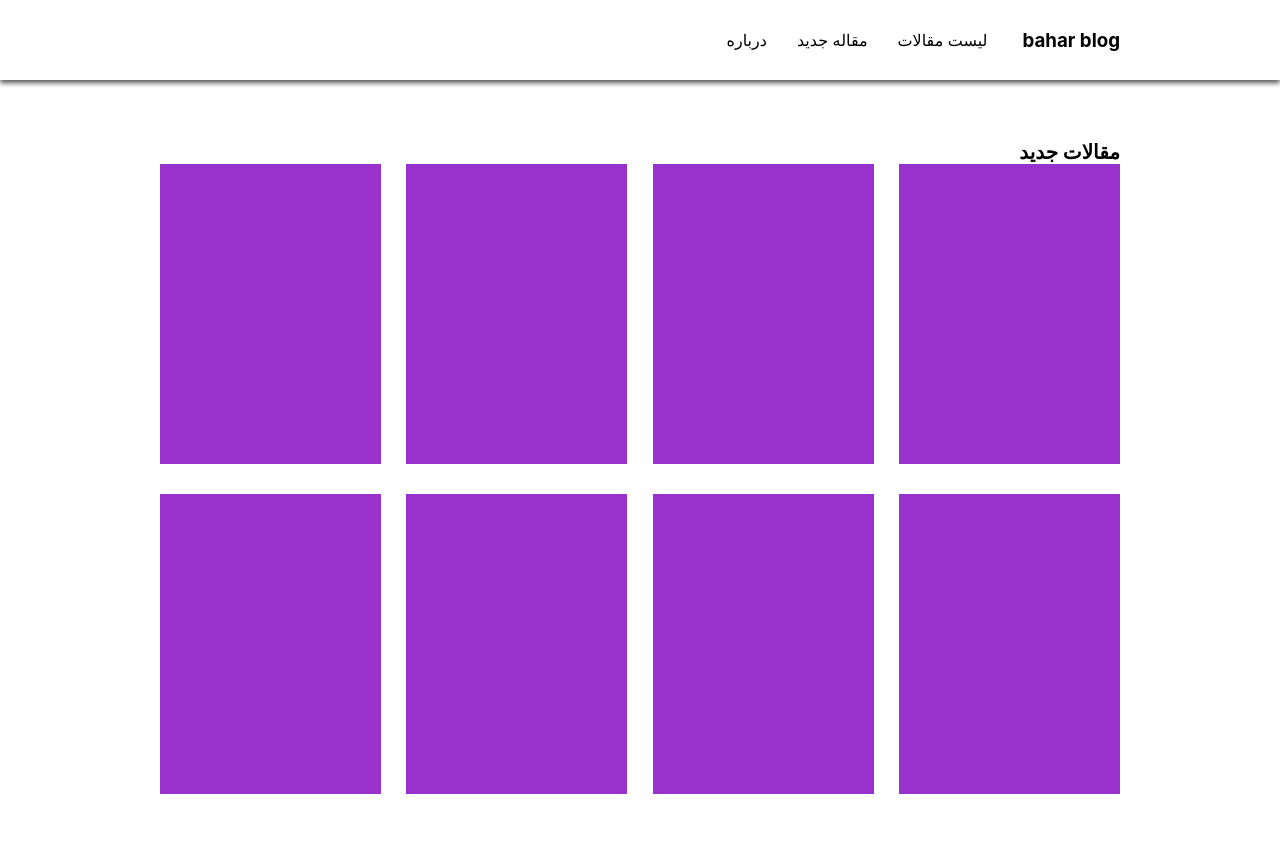
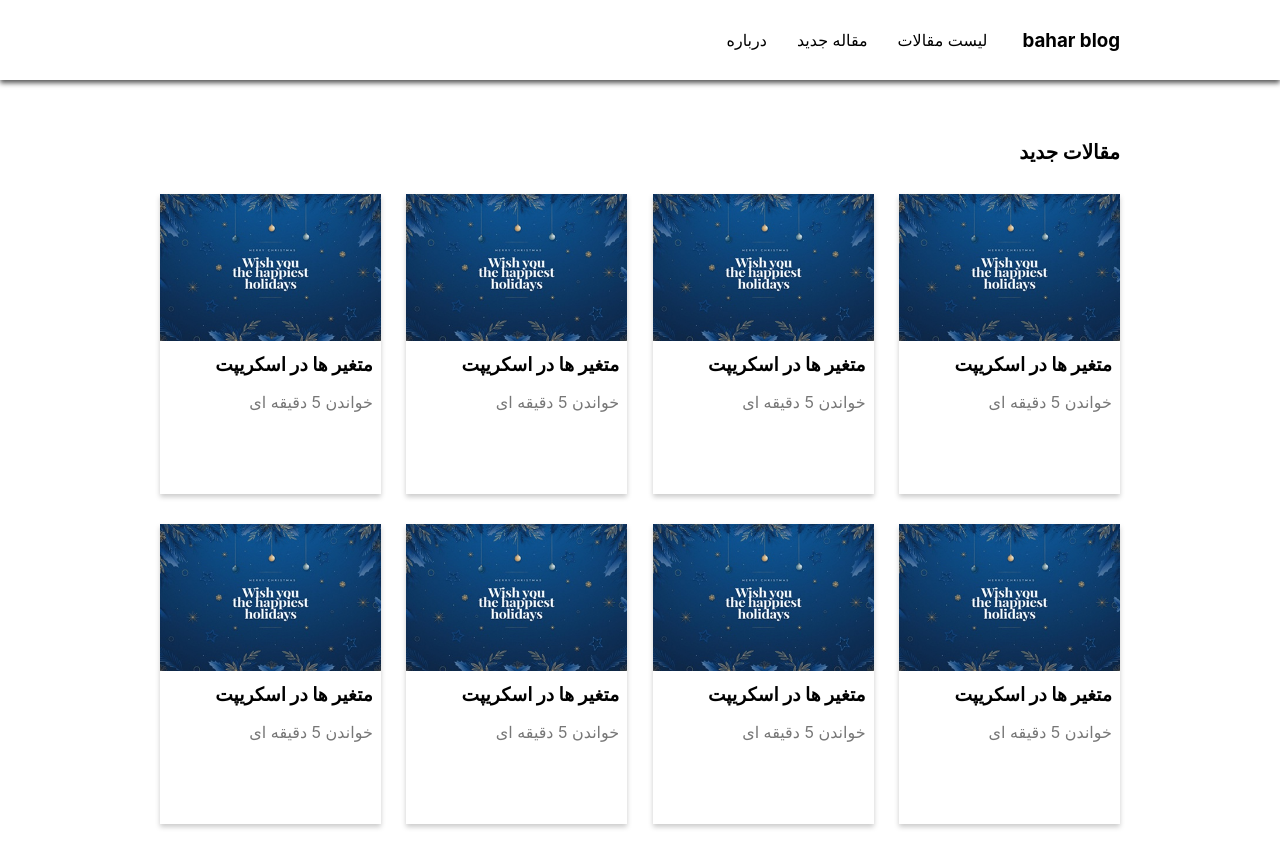
Before and after one commit to mahsasol/baharbahar, a React (Create React App) app: page / in a window 1280 px wide. Before the commit the page ends 824 px from the top, so only its background shows below. Built offline with nearby package versions, Linux system fonts and the light colour scheme.

Commit message:
19-20 Add picture articles with import and create db.json

```diff
--- a/src/components/article/Article.jsx
+++ b/src/components/article/Article.jsx
@@ -1,10 +1,13 @@
 import styled from "./article.module.css"
+import holiday from "../../assets/images/holidaysbluepik.jpg"
 
 function Article() {
     return (
         <div className={styled.articleWrapper}>
+           <img src={holiday}/>
 
-
+            <h3>متغیر ها در اسکریپت</h3>
+            <p> خواندن 5 دقیقه ای </p>
 
         </div>
     )
--- a/src/components/article/article.module.css
+++ b/src/components/article/article.module.css
@@ -1,6 +1,18 @@
 .articleWrapper{
     width: 23%;
     height: 300px;
-    background-color:darkorchid;
+    box-shadow: 0px 3px 5px #ccc;
     margin-bottom: 30px;
 }
+.articleWrapper img{
+    width: 100%;
+}
+.articleWrapper h3{
+    text-align: right;
+    padding: 8px;
+}
+.articleWrapper p{
+    text-align: right;
+    padding: 8px;
+    color: #777;
+}
--- a/src/pages/home/home.module.css
+++ b/src/pages/home/home.module.css
@@ -4,6 +4,7 @@
     text-align: right;
     margin-top: 60px;
     font-size: 20px;
+    margin-bottom: 30px;
 }
 
 .articles {
```
Also changed, not shown: data/db.json (added, +32 -0 lines), src/assets/images/10753019_4432701.jpg (added), src/assets/images/holidaysbluepik.jpg (added).
